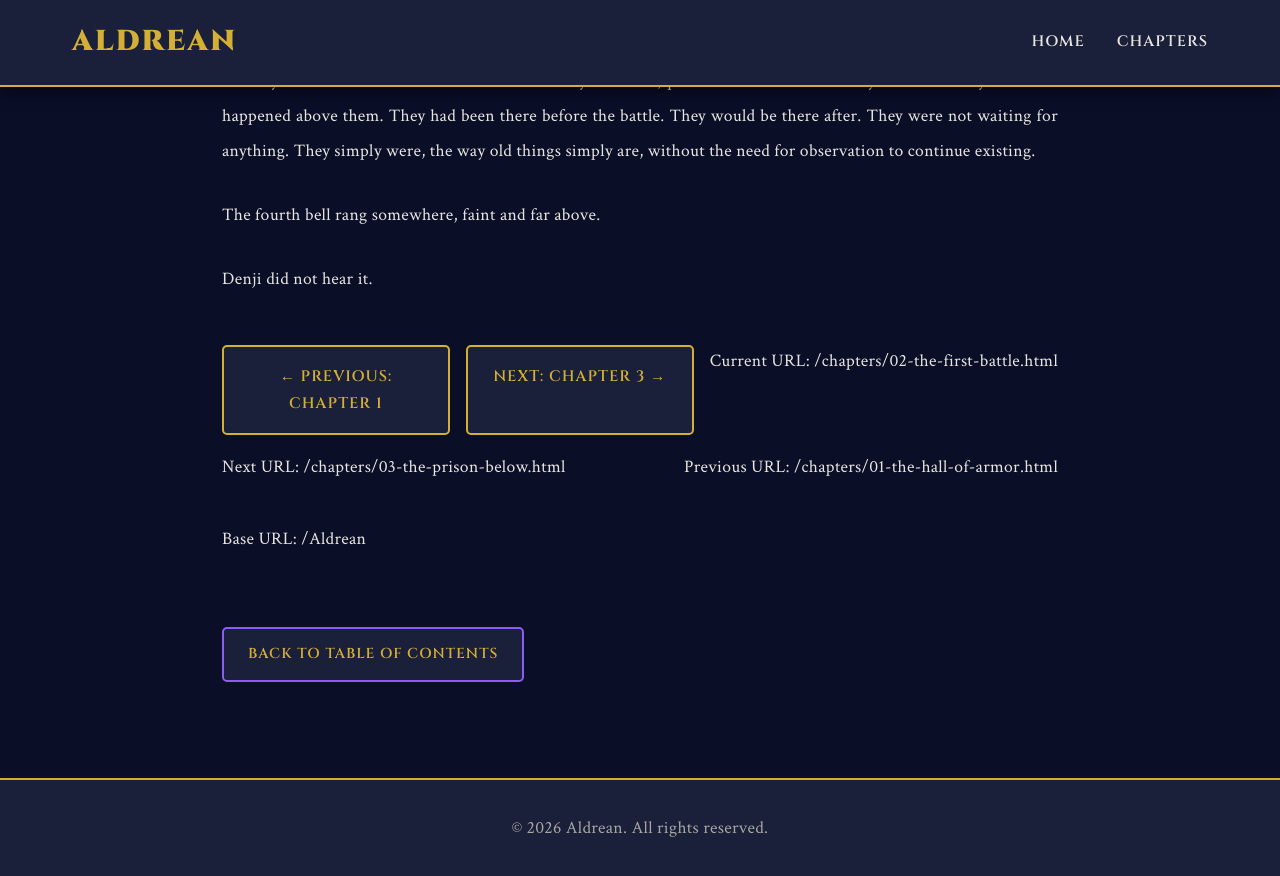
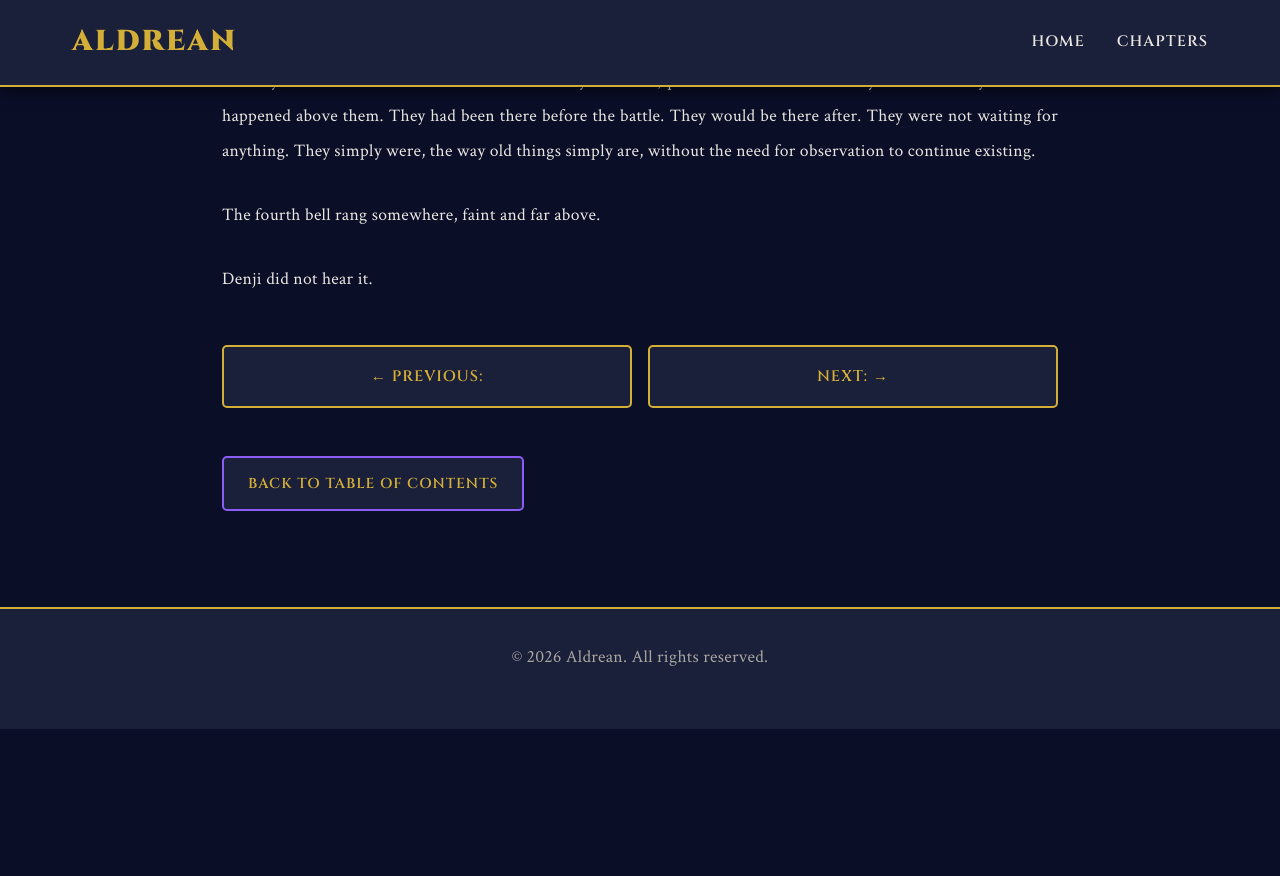
Before and after one commit to Nitro-Supreme/Aldrean, a Jekyll site: the page built from _chapters/02-the-first-battle.md, in a window 1280 px wide and 900 px high, scrolled down 10111 px. Shown: the top 876 px of the window. Built offline with Jekyll 4.4.1, drawn with Linux system fonts in a browser that asks for light colours; after the commit the page ends 10840 px from its top, so only the background shows below that.

Commit message:
Update chapter.html
hoping this works?

```diff
--- a/_layouts/chapter.html
+++ b/_layouts/chapter.html
@@ -2,9 +2,29 @@
 layout: default
 ---
 
+{% assign chapters = site.chapters | sort: "chapter_number" %}
+
+{% assign current_index = -1 %}
+{% for chapter in chapters %}
+  {% if chapter.url == page.url %}
+    {% assign current_index = forloop.index0 %}
+  {% endif %}
+{% endfor %}
+
+{% if current_index > 0 %}
+  {% assign previous = chapters[current_index | minus: 1] %}
+{% endif %}
+
+{% assign last_index = chapters.size | minus: 1 %}
+{% if current_index < last_index %}
+  {% assign next = chapters[current_index | plus: 1] %}
+{% endif %}
+
 <article class="chapter-container">
+
   <header class="chapter-header">
     <h1 class="chapter-title">{{ page.title }}</h1>
+
     {% if page.subtitle %}
       <p class="chapter-subtitle">{{ page.subtitle }}</p>
     {% endif %}
@@ -13,17 +33,24 @@ layout: default
   {% if page.audio_file %}
     <div class="audio-player-container">
       <h3>Listen to this chapter:</h3>
+
       <audio controls class="audio-player">
         <source src="{{ page.audio_file | relative_url }}" type="audio/mpeg">
         Your browser does not support the audio element.
       </audio>
+
       {% if page.audio_duration %}
-      <p class="audio-duration">Duration: {{ page.audio_duration }}</p>
+        <p class="audio-duration">
+          Duration: {{ page.audio_duration }}
+        </p>
       {% endif %}
     </div>
+
   {% else %}
     <div class="audio-player-container placeholder">
-    <p class="coming-soon">🎧 Audio narration coming soon...</p>
+      <p class="coming-soon">
+        🎧 Audio narration coming soon...
+      </p>
     </div>
   {% endif %}
 
@@ -32,23 +59,25 @@ layout: default
   </div>
 
   <nav class="chapter-nav">
-  {% if page.previous %}
-    <a href="{{ page.previous.url | relative_url }}" class="prev-chapter">
-      ← Previous: {{ page.previous.title }}
+
+    {% if previous %}
+      <a class="prev-chapter"
+         href="{{ previous.url | relative_url }}">
+        ← Previous: {{ previous.title }}
       </a>
     {% endif %}
 
-  {% if page.next %}
-    <a href="{{ page.next.url | relative_url }}" class="next-chapter">
-      Next: {{ page.next.title }} →
+    {% if next %}
+      <a class="next-chapter"
+         href="{{ next.url | relative_url }}">
+        Next: {{ next.title }} →
       </a>
     {% endif %}
 
-  <p>Current URL: {{ page.url }}</p>
-  <p>Next URL: {{ page.next.url }}</p>
-  <p>Previous URL: {{ page.previous.url }}</p>
-  <p>Base URL: {{ site.baseurl }}</p>
   </nav>
 
-<a href="{{ '/' | relative_url }}" class="back-home">Back to Table of Contents</a>
+  <a class="back-home" href="{{ '/' | relative_url }}">
+    Back to Table of Contents
+  </a>
+
 </article>
```
Lines whose indentation alone changed are shown as unchanged.
